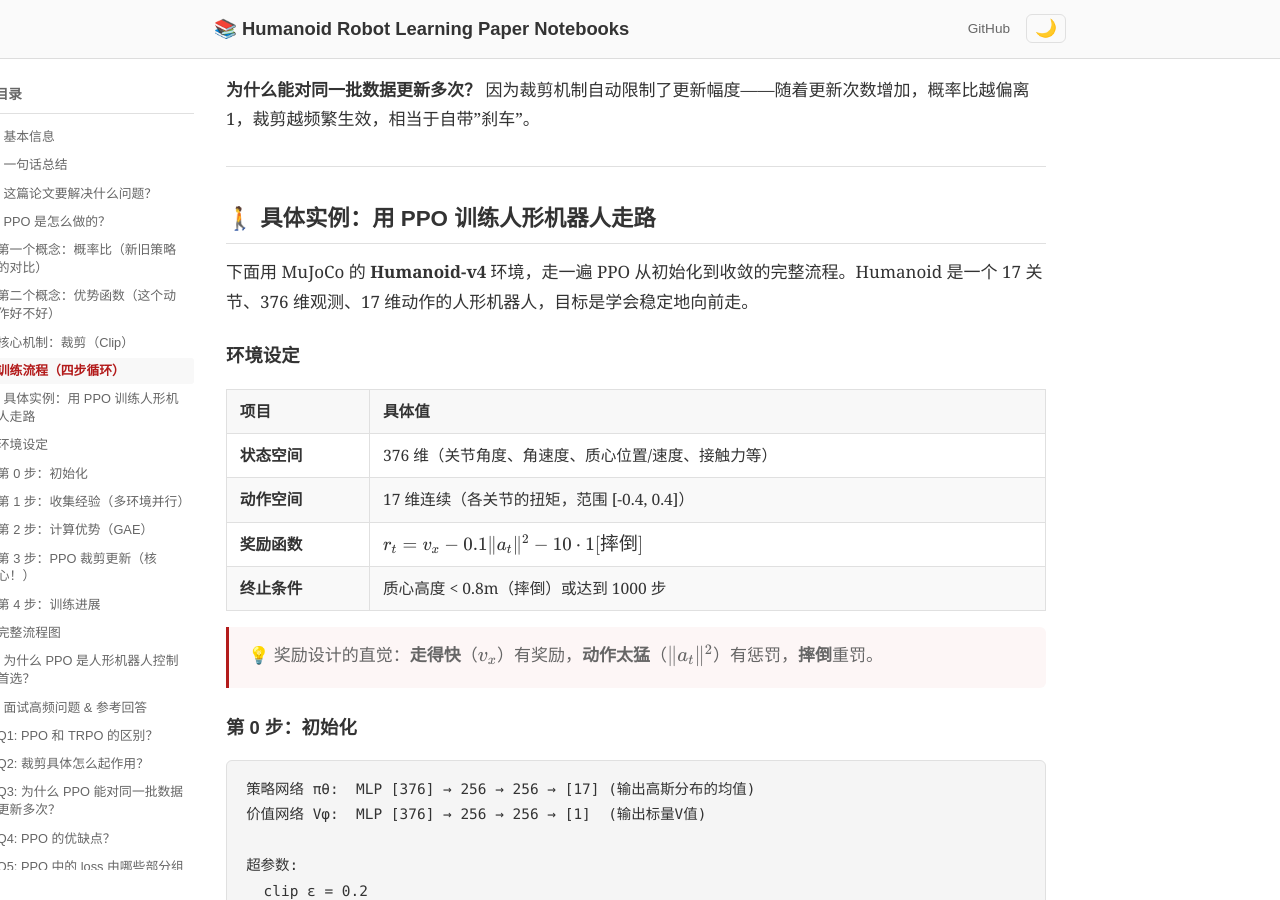
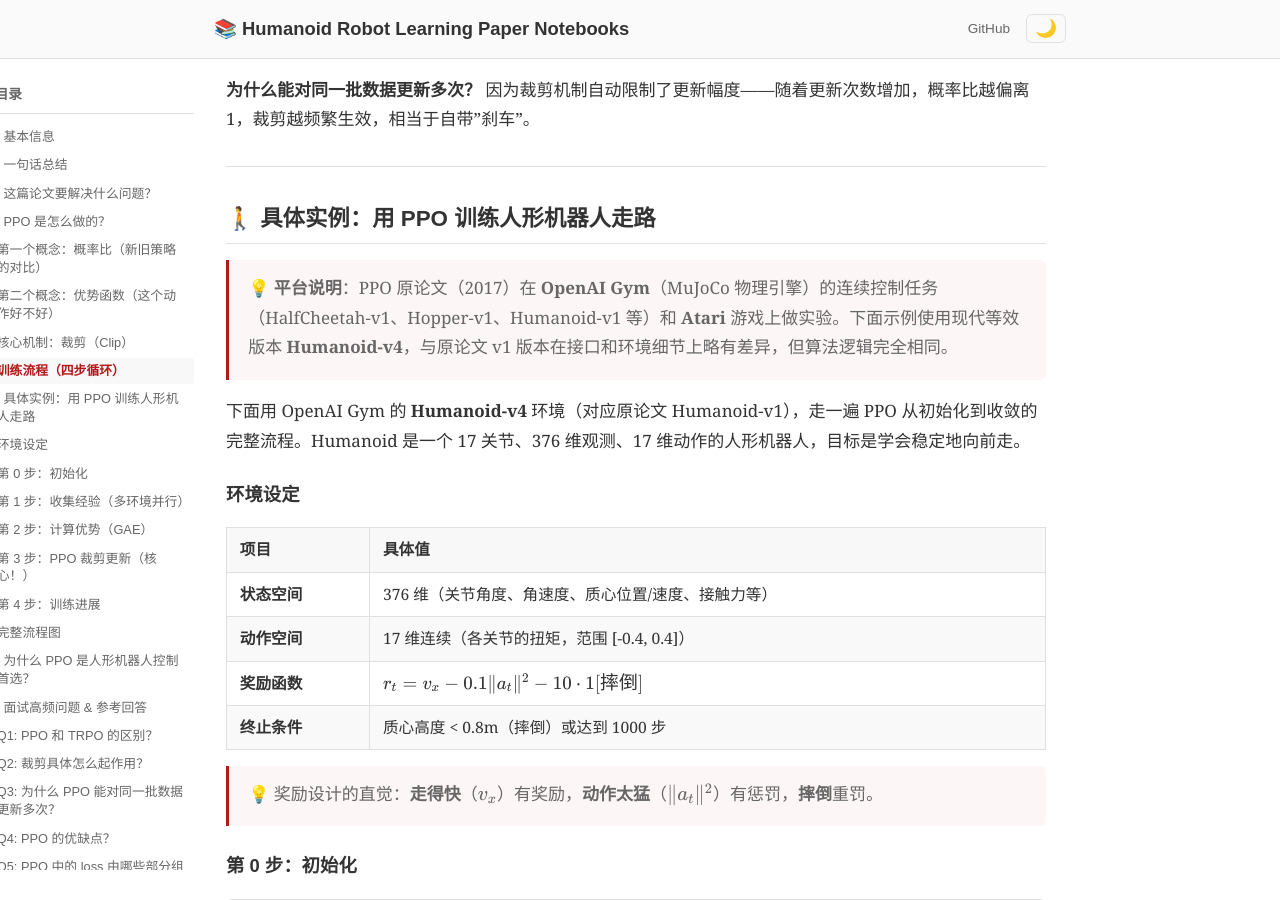
Before and after one commit to ImChong/Humanoid_Robot_Learning_Paper_Notebooks, a Jekyll site: the page built from papers/01_Foundational_RL/PPO_Proximal_Policy_Optimization/PPO_Proximal_Policy_Optimization.md, in a window 1280 px wide and 900 px high, scrolled down 2858 px. Built offline with Jekyll 4.4.1, drawn with Linux system fonts in a browser that asks for light colours.

Commit message:
fix: PPO笔记补充训练平台说明，原论文用OpenAI Gym（MuJoCo v1 + Atari），示例为现代v4版本

```diff
--- a/papers/01_Foundational_RL/PPO_Proximal_Policy_Optimization/PPO_Proximal_Policy_Optimization.md
+++ b/papers/01_Foundational_RL/PPO_Proximal_Policy_Optimization/PPO_Proximal_Policy_Optimization.md
@@ -105,7 +105,9 @@ $\epsilon$ 通常取 0.2，意味着概率比被限制在 $[0.8, 1.2]$ 之间。
 
 ## 🚶 具体实例：用 PPO 训练人形机器人走路
 
-下面用 MuJoCo 的 **Humanoid-v4** 环境，走一遍 PPO 从初始化到收敛的完整流程。Humanoid 是一个 17 关节、376 维观测、17 维动作的人形机器人，目标是学会稳定地向前走。
+> 💡 **平台说明**：PPO 原论文（2017）在 **OpenAI Gym**（MuJoCo 物理引擎）的连续控制任务（HalfCheetah-v1、Hopper-v1、Humanoid-v1 等）和 **Atari** 游戏上做实验。下面示例使用现代等效版本 **Humanoid-v4**，与原论文 v1 版本在接口和环境细节上略有差异，但算法逻辑完全相同。
+
+下面用 OpenAI Gym 的 **Humanoid-v4** 环境（对应原论文 Humanoid-v1），走一遍 PPO 从初始化到收敛的完整流程。Humanoid 是一个 17 关节、376 维观测、17 维动作的人形机器人，目标是学会稳定地向前走。
 
 ### 环境设定
 
```
